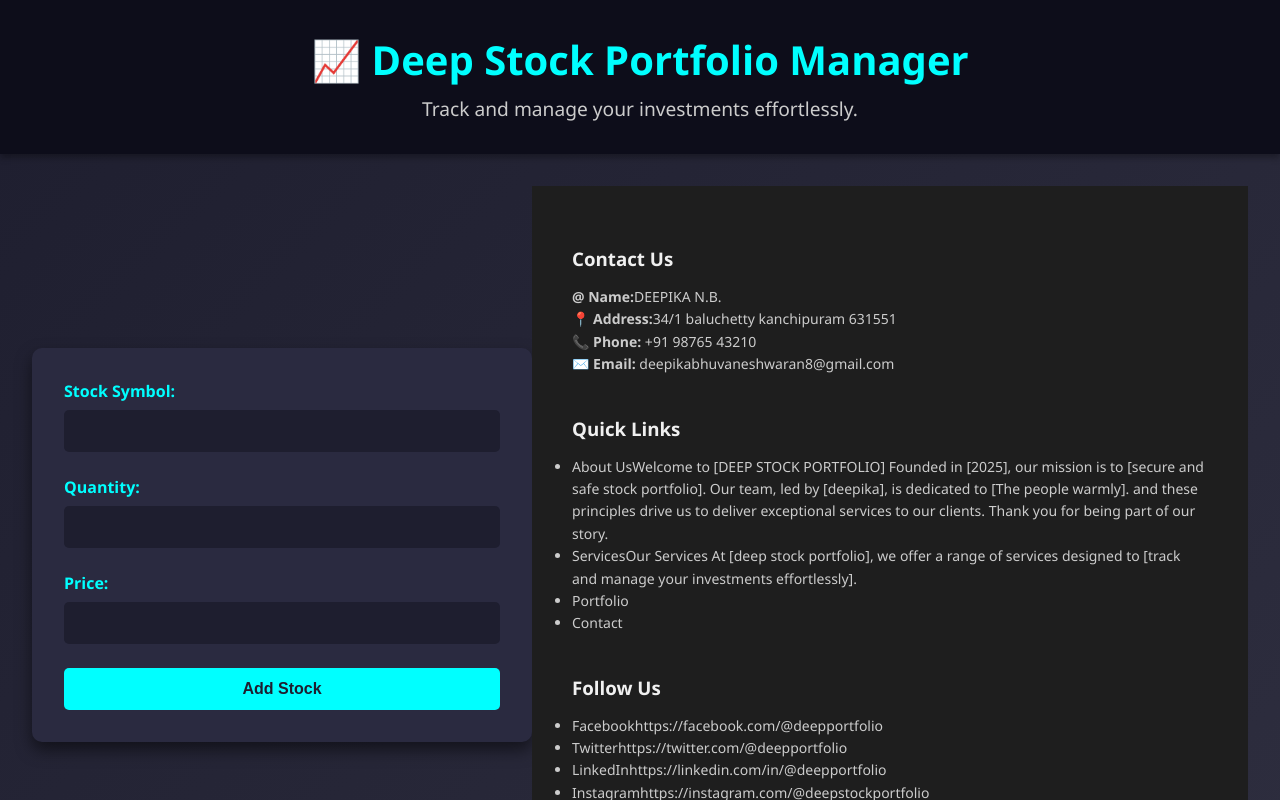
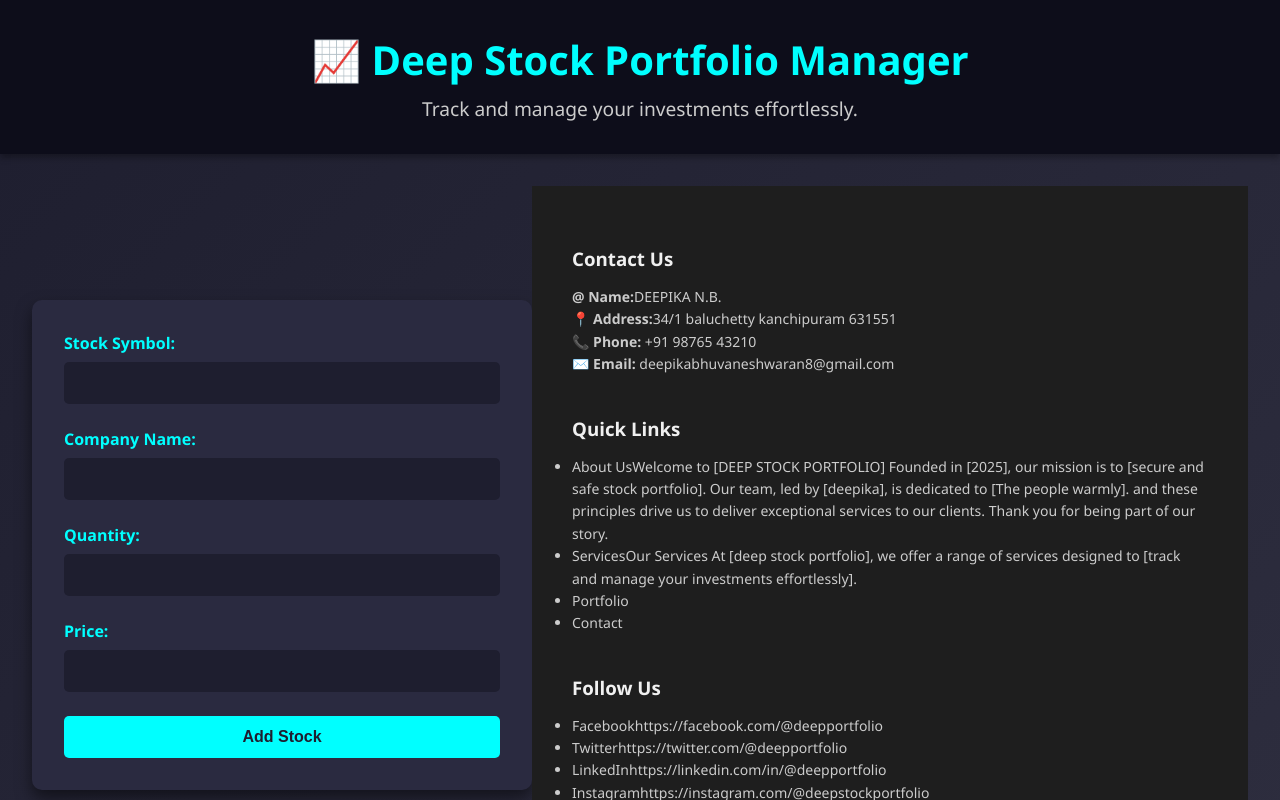
Before and after one commit to Deepika20053/myapp, a React (Create React App) app in the folder todofrontend/: page / in a window 1280 px wide. Both pictures are taken after typing "Sample", "Sample123" into the empty fields and a click on the button "Login". Shown: the top 800 px of the page. Built offline with nearby package versions, Linux system fonts and the light colour scheme.

Commit message:
Update App.js

```diff
--- a/todofrontend/src/App.js
+++ b/todofrontend/src/App.js
@@ -7,6 +7,7 @@ import './App.css';
 function App() {
   const [isAuthenticated, setIsAuthenticated] = useState(false);
   const [symbol, setSymbol] = useState('');
+  const [companyName, setCompanyName] = useState('');
   const [quantity, setQuantity] = useState('');
   const [price, setPrice] = useState('');
 
@@ -14,17 +15,38 @@ function App() {
     setIsAuthenticated(true);
   };
 
-  const handleSubmit = (e) => {
+  const handleSubmit = async (e) => {
     e.preventDefault();
     const stockData = {
       symbol,
+      companyName,
       quantity: parseInt(quantity, 10),
-      price: parseFloat(price),
+      purchasePrice: parseFloat(price),
     };
-    console.log('Submitted Stock Data:', stockData);
-    setSymbol('');
-    setQuantity('');
-    setPrice('');
+
+    try {
+      const response = await fetch('https://stock-portfolio-tracker-kcf8.onrender.com/api/stocks', {
+        method: 'POST',
+        headers: {
+          'Content-Type': 'application/json'
+        },
+        body: JSON.stringify(stockData)
+      });
+
+      if (!response.ok) {
+        throw new Error('Failed to add stock');
+      }
+
+      const result = await response.json();
+      console.log('📦 Stock successfully added:', result);
+
+      setSymbol('');
+      setCompanyName('');
+      setQuantity('');
+      setPrice('');
+    } catch (error) {
+      console.error('🚨 Error:', error.message);
+    }
   };
 
   if (!isAuthenticated) {
@@ -34,7 +56,7 @@ function App() {
   return (
     <div className="app-container">
       <header className="app-header">
-        <h1>📈  Deep Stock Portfolio Manager</h1>
+        <h1>📈 Deep Stock Portfolio Manager</h1>
         <p>Track and manage your investments effortlessly.</p>
       </header>
       <main className="app-main">
@@ -46,6 +68,16 @@ function App() {
               id="symbol"
               value={symbol}
               onChange={(e) => setSymbol(e.target.value)}
+              required
+            />
+          </div>
+          <div className="form-group">
+            <label htmlFor="companyName">Company Name:</label>
+            <input
+              type="text"
+              id="companyName"
+              value={companyName}
+              onChange={(e) => setCompanyName(e.target.value)}
               required
             />
           </div>
@@ -71,7 +103,6 @@ function App() {
           </div>
           <button type="submit">Add Stock</button>
         </form>
-        {/* Include the Contact component */}
         <Contact />
       </main>
       <footer className="app-footer">
```
